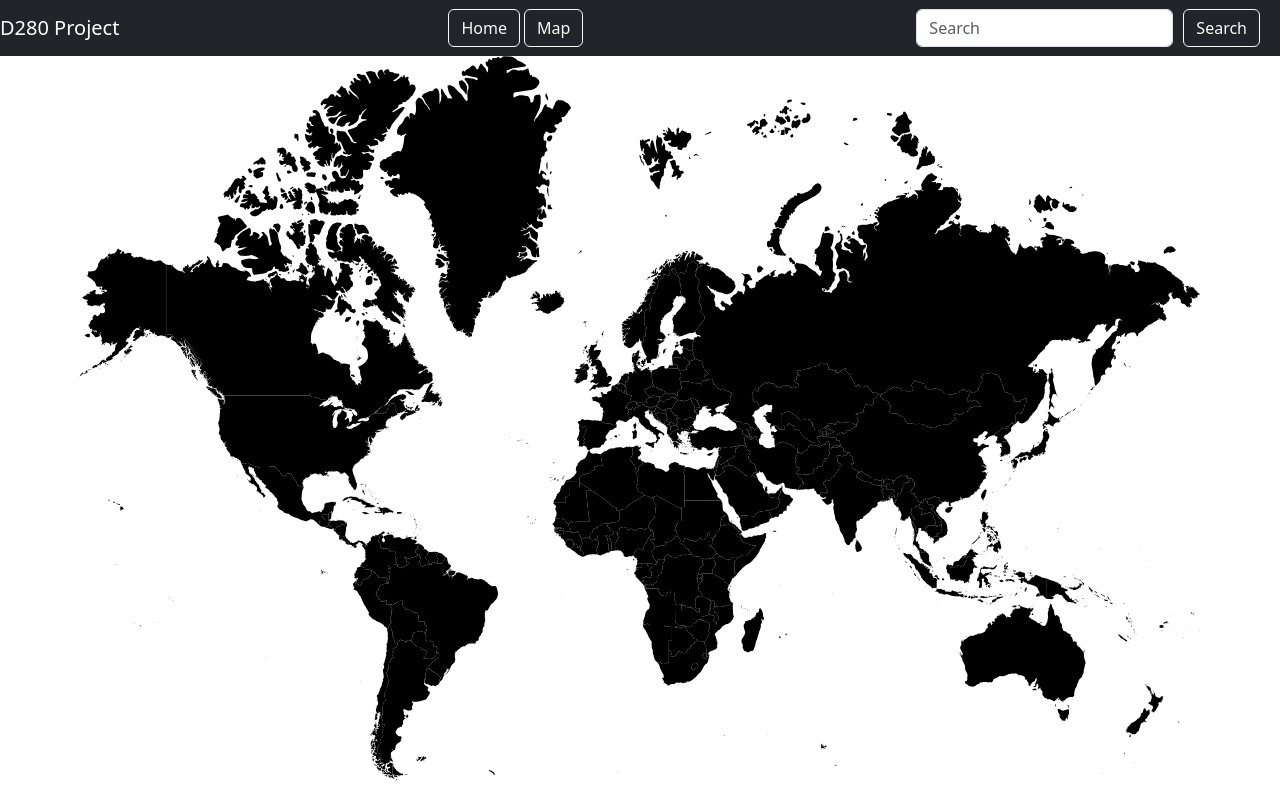
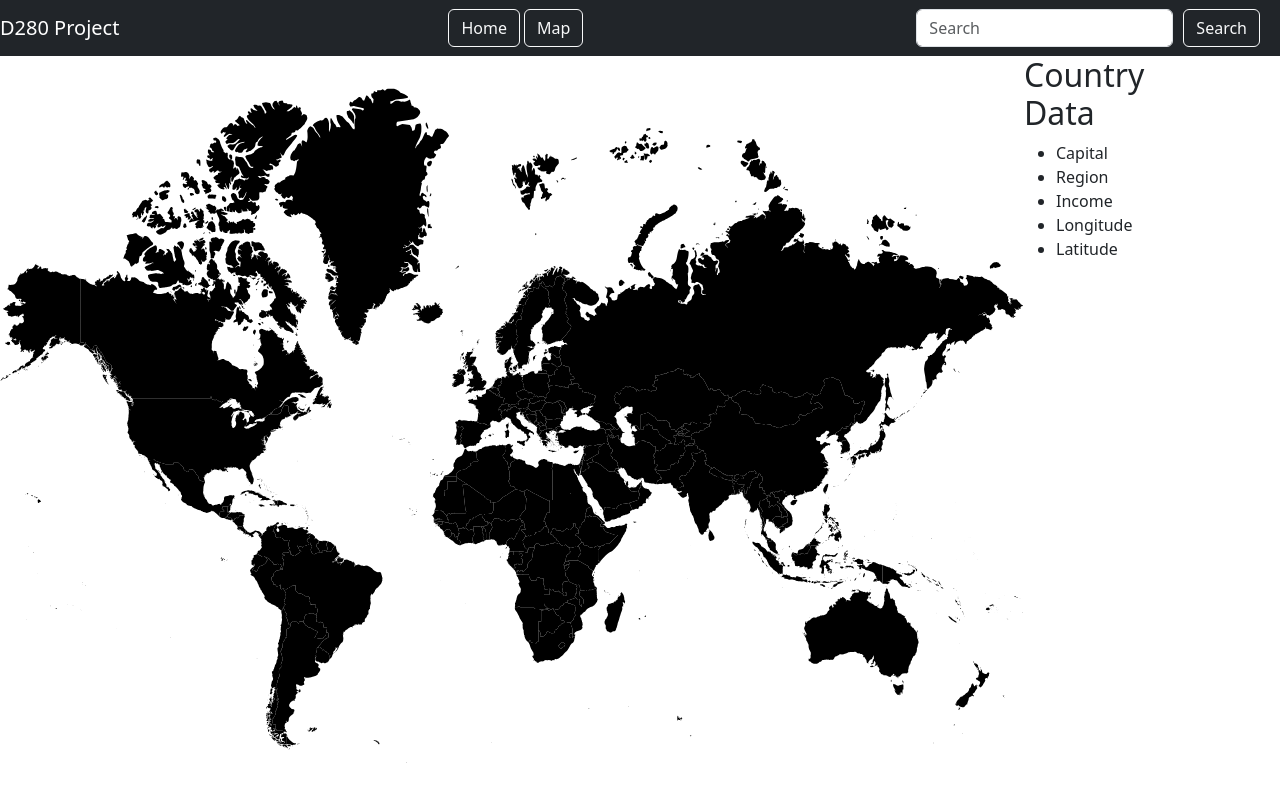
Before and after one commit to JrivasCodes/WorldMapProject, an Angular app: page /map in a window 1280 px wide. Shown: the top 792 px of the page. Built offline with nearby package versions, Linux system fonts and the light colour scheme.

Commit message:
added a form to the map

```diff
--- a/src/app/components/map/map.component.css
+++ b/src/app/components/map/map.component.css
@@ -5,6 +5,10 @@
 
 .map-container{
     height: calc(100vh - 60px);
+    width: 80%;
     display: flex;
+}
 
+.countryFacts{
+    width: 20%;
 }
--- a/src/app/components/map/map.component.html
+++ b/src/app/components/map/map.component.html
@@ -1,3 +1,13 @@
 <div class="map-container">
     <img src="images/map-image.svg" alt="Map Image" class="svg-img">
+    <form class="countryFacts">
+        <h2>Country Data</h2>
+            <ul>
+                <li>Capital</li>
+                <li>Region</li>
+                <li>Income</li>
+                <li>Longitude</li>
+                <li>Latitude</li>
+            </ul>
+    </form>
 </div>
```
